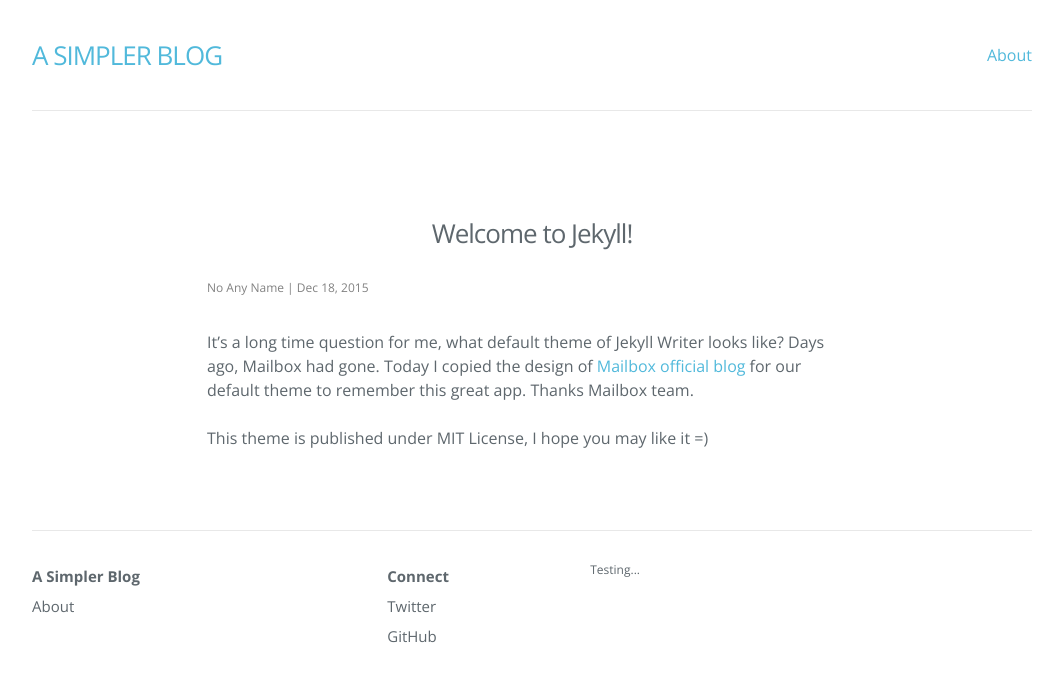
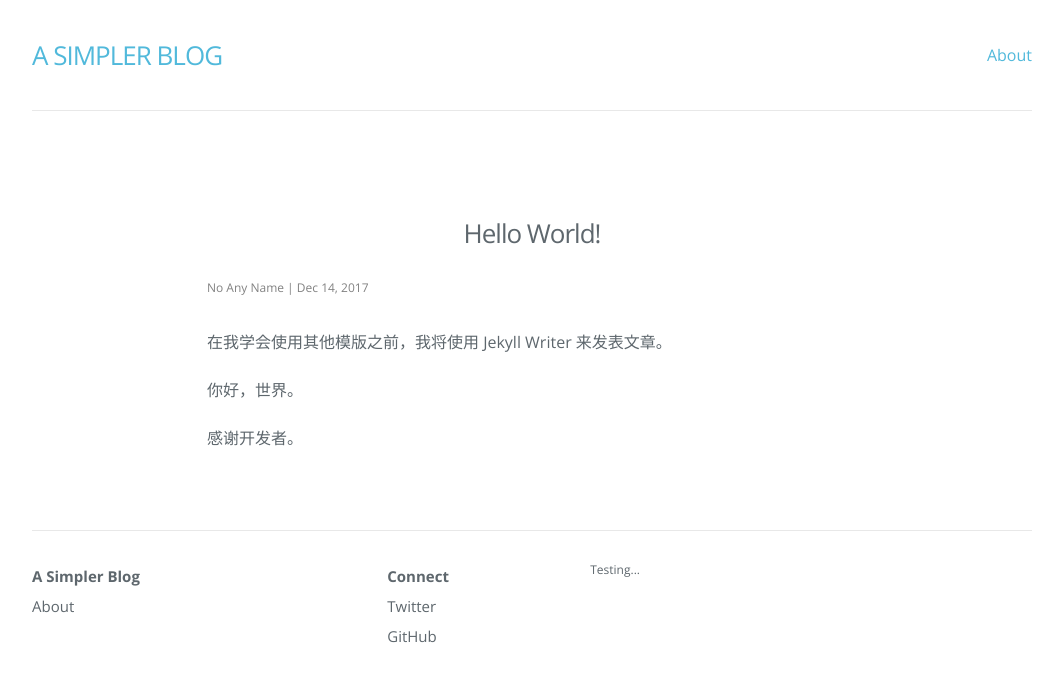
Before and after one commit to SpacialSingularity/Jekyll_Writer, a Jekyll site: the page built from _posts/2015-12-18-welcome-to-jekyll.markdown, in a window 1280 px wide. Shown: the top 682 px of the page, without its empty margins (108-1171 px from the left). Built offline with Jekyll 4.4.1, drawn with Linux system fonts in a browser that asks for light colours; nearby versions of some CDN libraries.

Commit message:
Update 2015-12-18-welcome-to-jekyll.markdown

```diff
--- a/_posts/2015-12-18-welcome-to-jekyll.markdown
+++ b/_posts/2015-12-18-welcome-to-jekyll.markdown
@@ -1,14 +1,16 @@
 ---
 layout: post
-title:  "Welcome to Jekyll!"
-date:   2015-12-18 21:45:10 +0800
+title:  "Hello World!"
+date:   2017-12-14 20:22 (GMT+8)
 tags:
-  - Mailbox
-  - Theme
+  - Learning to Write
+  - Jekyll Writer
 categories:
-  - Theme
-  - Jekyll Writer
+  - Learning to Write
+
 ---
-It's a long time question for me, what default theme of Jekyll Writer looks like? Days ago, Mailbox had gone. Today I copied the design of [Mailbox official blog](https://blogs.dropbox.com/mailbox/) for our default theme to remember this great app. Thanks Mailbox team.
+在我学会使用其他模版之前，我将使用 Jekyll Writer 来发表文章。
 
-This theme is published under MIT License, I hope you may like it =)
+你好，世界。
+
+感谢开发者。
```
